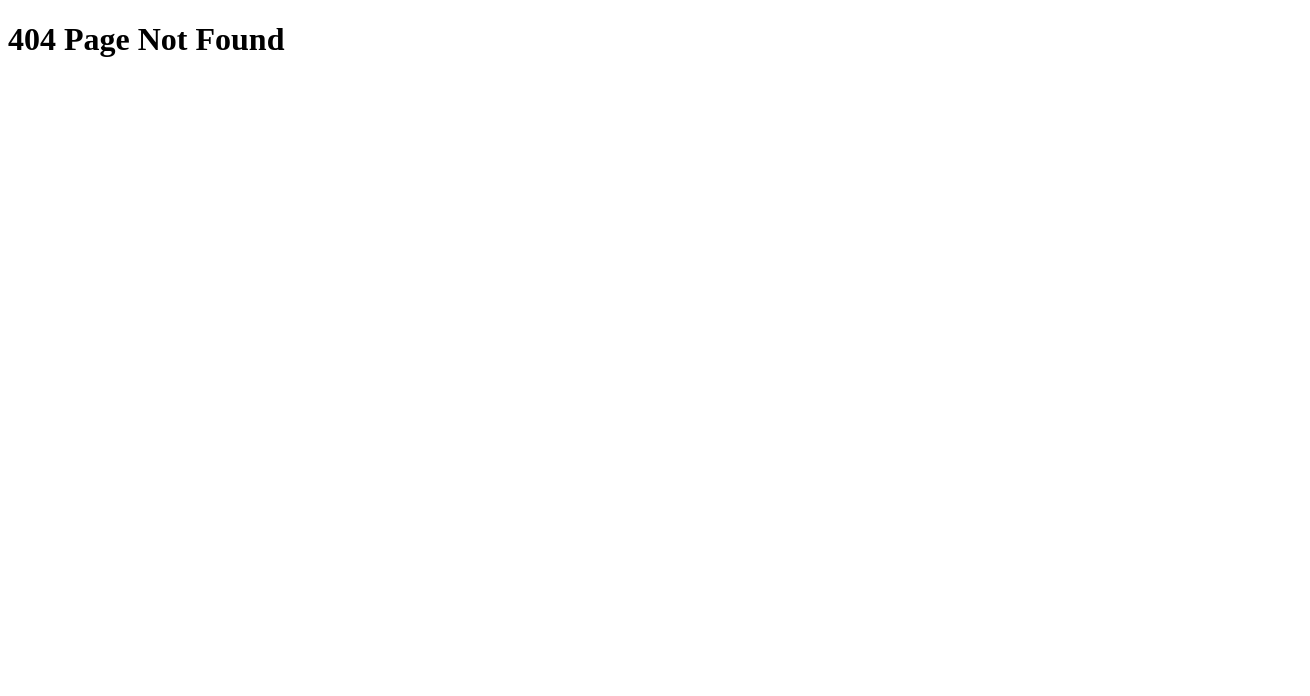
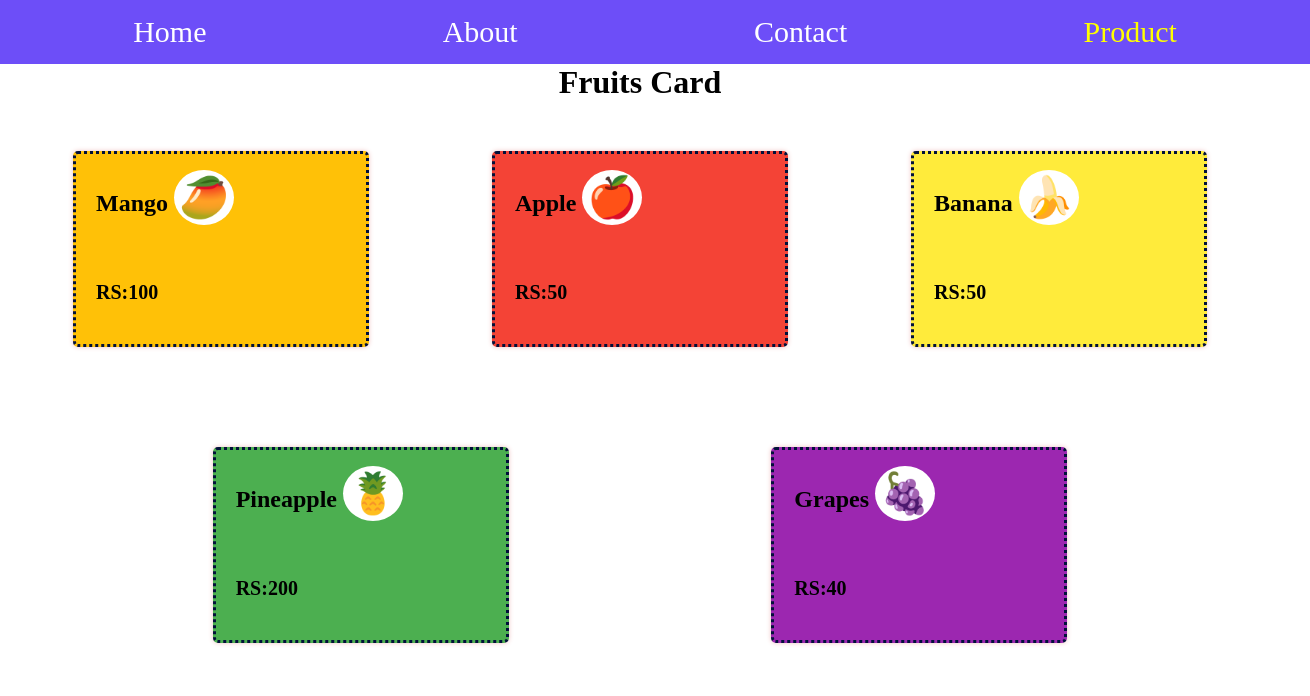
Before and after one commit to achaltelmasre/routing-app, a React app: page /product in a window 1280 px wide. Before the commit this address had no page. Shown: the whole page, 1310 px wide, since content can reach past the window. Built offline with nearby package versions, Linux system fonts and the light colour scheme.

Commit message:
createed card

```diff
--- a/package.json
+++ b/package.json
@@ -8,6 +8,7 @@
     "@testing-library/user-event": "^13.5.0",
     "react": "^18.2.0",
     "react-dom": "^18.2.0",
+    "react-router-dom": "^6.16.0",
     "react-scripts": "5.0.1",
     "web-vitals": "^2.1.4"
   },
--- a/src/component/Navbor/Navbar.css
+++ b/src/component/Navbor/Navbar.css
@@ -1,5 +1,9 @@
+*{
+    margin: 0;
+    padding: 0;
+}
 .nav{
-    background-color: black;
+    background-color: rgb(109, 78, 248);
     color: white;
     font-size: 30px;
     width: 100%;
@@ -7,3 +11,11 @@
     display: flex;
     justify-content: space-around;
 }
+nav a{
+    text-decoration: none;
+    color:white;
+}
+.active {
+    color: yellow !important;
+
+}
--- a/src/component/Navbor/Navbar.js
+++ b/src/component/Navbor/Navbar.js
@@ -1,15 +1,23 @@
 import "./Navbar.css";
+import { Link } from "react-router-dom";
 
 export default function Navbar()
 {
-    return(
-        <div className="nav">
-            Navbar
-            <span>Home</span>
-            <span>About</span>
-            <span>Contact</span>
+    const currentpath = window.location.pathname;
 
-        </div>
-    )
+    function getActiveClass(path){
+        return currentpath === path ? "active" : " ";
+
+    }
+  return (
+    <nav className="nav">
+      <Link to="/" className={getActiveClass('/')}>Home</Link>
+      <Link to="/about" className={getActiveClass('/about')}>About</Link>
+      <Link to="/contact" className={getActiveClass('/contact')}>Contact</Link>
+      <Link to="/product" className={getActiveClass('/product')}>Product</Link>
+
+
+    </nav>
+  );
 
 }
--- /dev/null
+++ b/src/component/ProductCard/ProductCard.css
@@ -0,0 +1,23 @@
+.product-card{
+    width:250px;
+    height: 150px;
+    padding: 20px;
+    border: 1px solid #deb887;
+    border-radius: 5px;
+    margin: 50px;
+    box-shadow:  0 0 5px rgb(239, 196, 196);
+    margin-bottom: 50px;
+    border: 3px dotted rgb(1, 16, 58);
+
+
+}
+.emoji{
+    background-color: white;
+    padding: 5px;
+    border-radius: 50%;
+    font-size: 40px;
+}
+.product-price{
+    margin-top:60px;
+    font-size: 20px;
+}
--- /dev/null
+++ b/src/component/ProductCard/ProductCard.js
@@ -0,0 +1,15 @@
+import "./ProductCard.css"
+import React from "react";
+
+
+ const ProductCard = ({name, emoji, price, bgColor}) => {
+    return(
+        <div className='product-card' style={{backgroundColor:bgColor}}>
+            <h2>{name} <span className="emoji">{emoji}</span></h2>
+
+            <h3 className="product-price"> RS:{price}</h3>
+            </div>
+
+   )
+}
+export default ProductCard
--- a/src/index.js
+++ b/src/index.js
@@ -1,37 +1,29 @@
-import ReactDOM from 'react-dom/client';
+import ReactDOM from "react-dom/client";
+import { createBrowserRouter, RouterProvider } from "react-router-dom";
 
 import Home from "./view/Home/Home";
 import About from "./view/About/About";
 import Contact from "./view/Contact/Contact";
+import Product from "./view/Product/Product";
 
-function App()
-{
-const path = window.location.pathname;
+const router = createBrowserRouter([
+  {
+    path: "/",
+    element: <Home />,
+  },
+  {
+    path: "/about",
+    element: <About />,
+  },
+  {
+    path: "/contact",
+    element: <Contact />,
+  },
+  {
+    path:"/product",
+    element: <Product/>
+  }
+]);
 
-
-switch (path) {
-    case "/":
-      return <Home />;
-
-    case "/about":
-      return <About />;
-
-    case "/contact":
-      return <Contact />;
-
-    default:
-      return <h1>404 Page Not Found</h1>;
-  }
-}
-
-
-const root = ReactDOM.createRoot(document.getElementById('root'));
-
-root.render(
-    <>
-   <App/>
-
-
-
-    </>
-)
+const root = ReactDOM.createRoot(document.getElementById("root"));
+root.render(<RouterProvider router={router} />);
--- /dev/null
+++ b/src/view/Product/Product.css
@@ -0,0 +1,7 @@
+.flex-box{
+    display: flex;
+    flex-direction: row;
+    justify-content: space-evenly;
+    flex-wrap: wrap;
+
+}
--- /dev/null
+++ b/src/view/Product/Product.js
@@ -0,0 +1,59 @@
+import "./Product.css";
+
+import Navbar from "../../component/Navbor/Navbar";
+import ProductCard from "../../component/ProductCard/ProductCard";
+import { useState } from "react";
+
+export default function Home() {
+    const [products, setProducts] =useState([
+       {
+        name: "Mango",
+        emoji: "🥭",
+        price: 100,
+        bgColor: "#FFC107"
+       },
+
+       {
+        name: "Apple",
+        emoji: "🍎",
+        price: 50,
+        bgColor: "#F44336"
+       },
+       {
+        name: "Banana",
+        emoji: "🍌",
+        price: 50,
+        bgColor: "#FFEB3B"
+       },
+       {
+        name: "Pineapple",
+        emoji: "🍍",
+        price: 200,
+        bgColor: "#4CAF50"
+       },
+       {
+        name: "Grapes",
+        emoji: "🍇",
+        price: 40,
+        bgColor: "#9C27B0"
+       },
+
+    ]);
+    return (
+        <>
+            <Navbar />
+
+            <h1 style={{textAlign:"center"}}>Fruits Card</h1>
+
+             <div className="flex-box">
+             {
+                products.map((productInfo)=>{
+                    const {name, emoji, price ,bgColor} = productInfo;
+                    return <ProductCard name={name} emoji={emoji} price={price} bgColor={bgColor}/>
+                })
+            }
+
+             </div>
+      </>
+    )
+}
```
Also changed, not shown: 1 other file.
